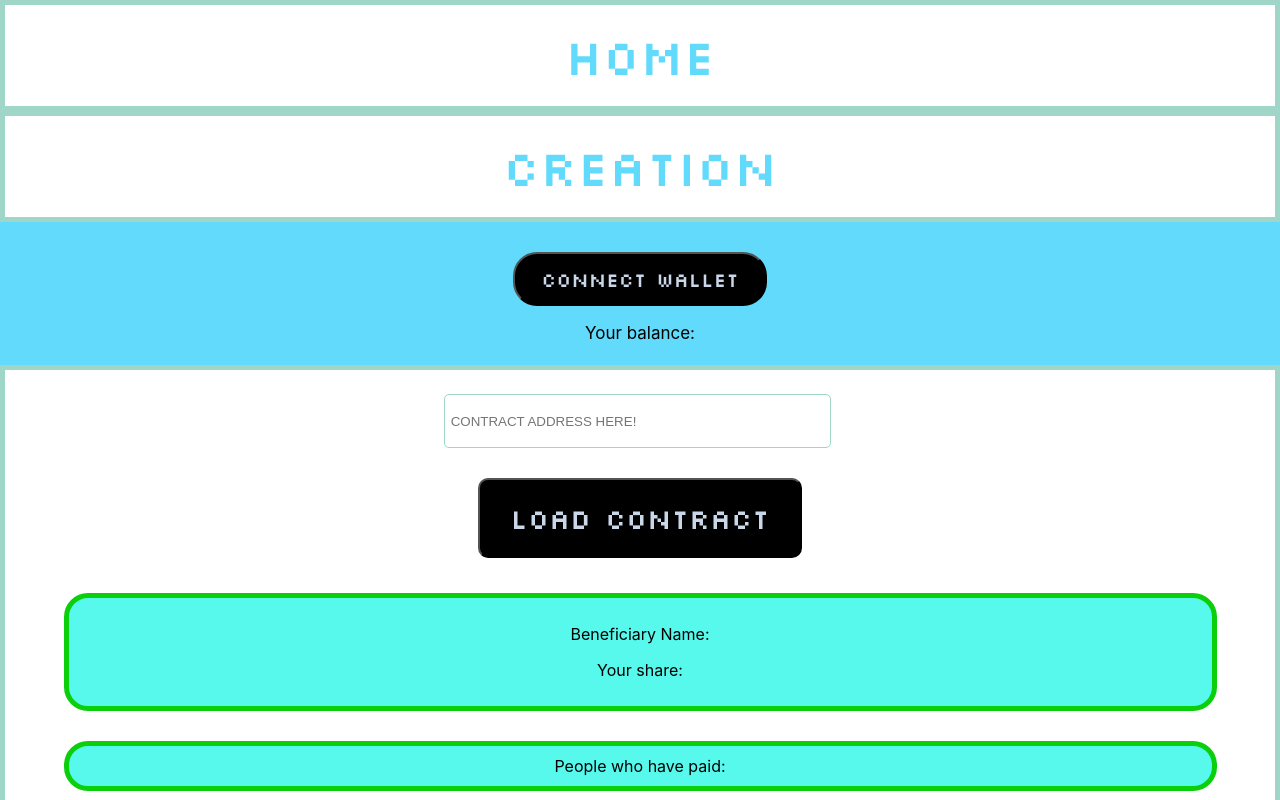
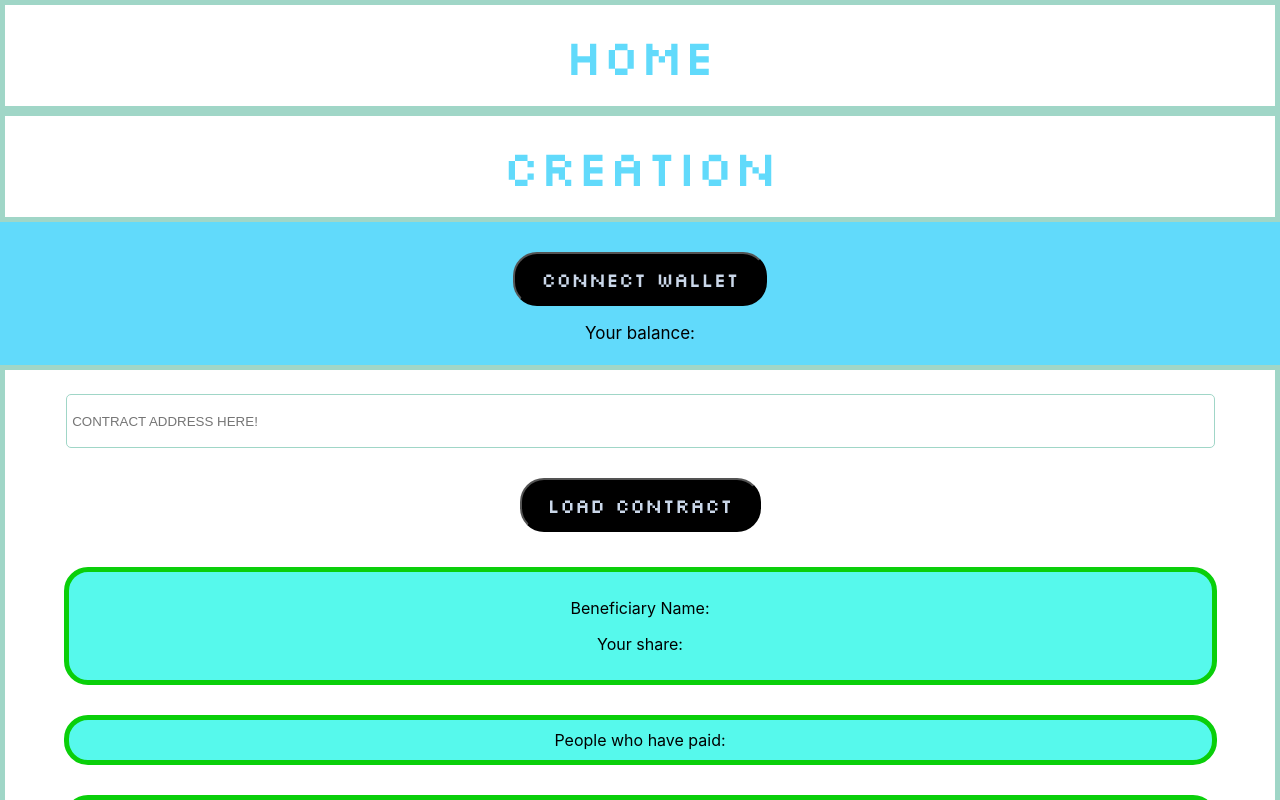
Before and after one commit to Banksy-said-hi/Dong-React, a React (Create React App) app: page /payment in a window 1280 px wide. Shown: the top 800 px of the page. Built offline with nearby package versions, Linux system fonts and the light colour scheme.

Commit message:
input order fixed in creation page

```diff
--- a/src/App.css
+++ b/src/App.css
@@ -82,16 +82,16 @@
 
 .form input[type="text"] {
   text-align: center;
-  width:30%;
+  width:90%;
   height: 50px;
   margin-top: 4px;
-  margin-right: 5px;
+  /* margin-right: 5px; */
   place-items: center;
   border-radius: 5px;
   border: 1px rgb(160, 214, 199) solid;
 }
 
-.form input[type="submit"] {
+.creation-button {
   background-color: #000000;
   color: rgb(202, 215, 233);
   padding: 20px 30px;
--- a/src/components/Creation.js
+++ b/src/components/Creation.js
@@ -94,7 +94,7 @@ function Creation() {
                 <input type="text" placeholder="Bill amount" onChange={(x) => setAmount(x.target.value)}></input>
                 <input type="text" placeholder="Size of the group" onChange={(x) => setContributors(x.target.value)}></input>
                 <br></br>
-                <input className="button" type="submit" value={deploymentMessage} ></input>
+                <input className="creation-button" type="submit" value={deploymentMessage} ></input>
             </form>
 
             <div className="App">
--- a/src/components/Payment.js
+++ b/src/components/Payment.js
@@ -134,12 +134,6 @@ function Payment() {
         setLoadButtonMessage("LOAD CONTRACT");
     }
 
-    // const test = () => {
-    //     console.log(window.location.href);
-    //     var test = window.location.href
-    //     window.location.replace(`${test}/Sina`);
-    // }
-
     return (
         <div>
             <Link className="link" to="/"><div className="navigator-card">Home</div></Link>
```
